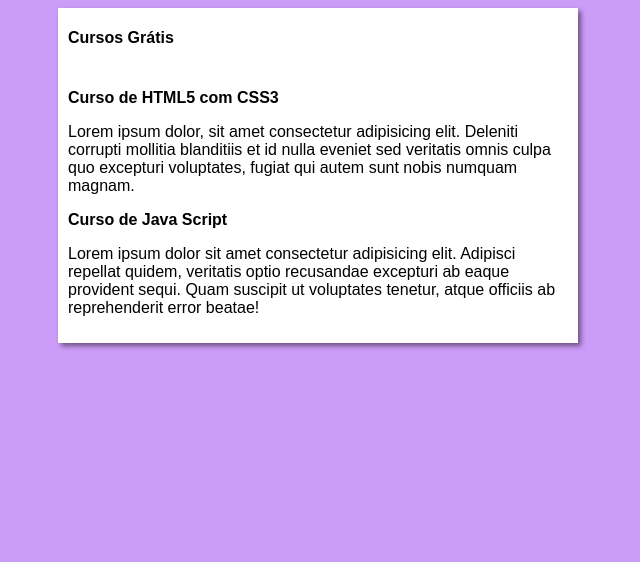
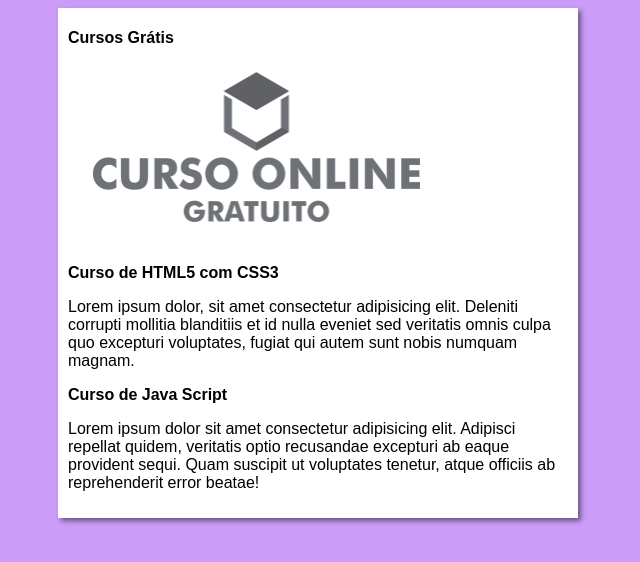
Before and after one commit to Lucas-ads10/Projeto-site-, a plain HTML site: page index.html in a window 1280 px wide. Shown: the whole page, without its empty margins (322-962 px from the left). Drawn offline with Linux system fonts and the light colour scheme.

Commit message:
Update index.html

```diff
--- a/index.html
+++ b/index.html
@@ -4,14 +4,14 @@
     <meta charset="UTF-8">
     <meta http-equiv="X-UA-Compatible" content="IE=edge">
     <meta name="viewport" content="width=device-width, initial-scale=1.0">
-    <title>Curso em Vídeo</title>
+    <title>Curso Grátis</title>
     <link rel="stylesheet" href="estilos/style.css">
 </head>
 <body>
     <main>
         <header>
             <h1>Cursos Grátis</h1>
-            <img src="" alt="">
+            <img src="imagens/Captura de tela_20230207_2017.png" alt=" Curso Gratis">
         </header>
             <article>
                 <h2>Curso de HTML5 com CSS3</h2>
```
